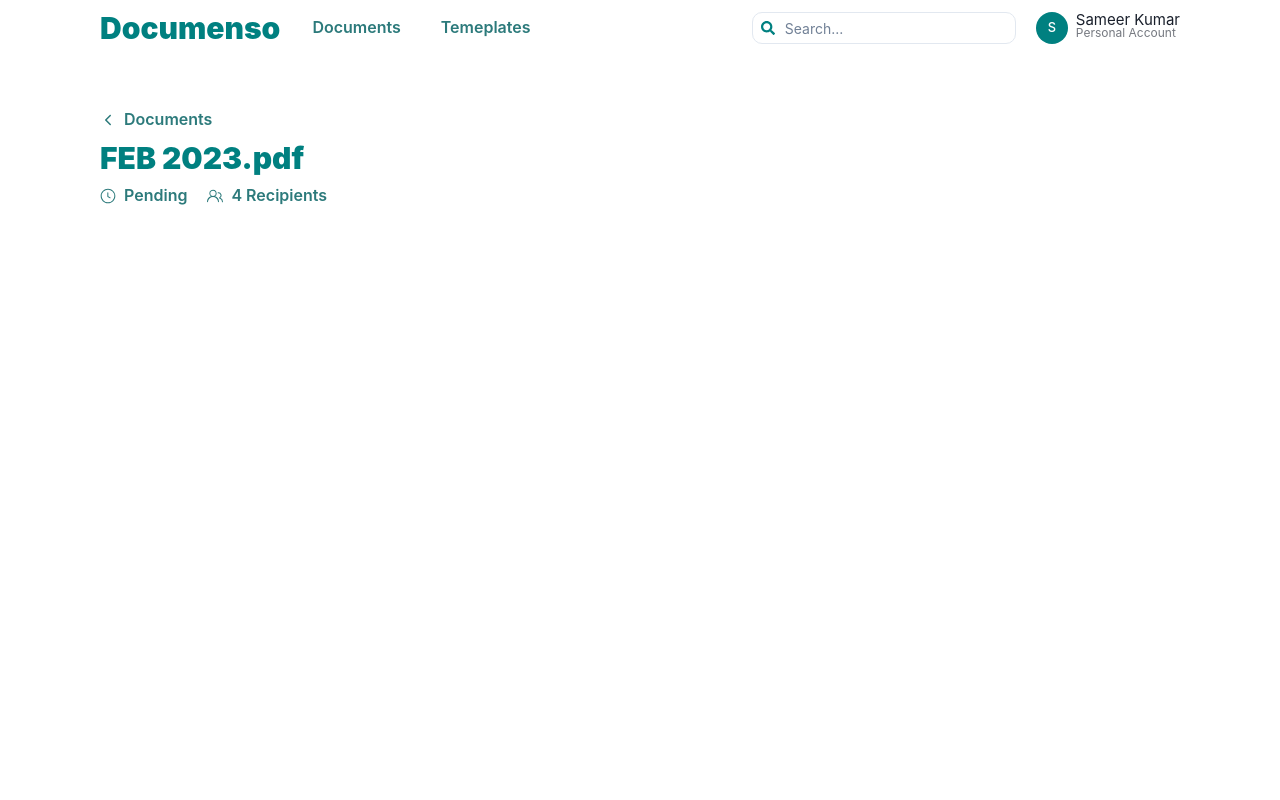
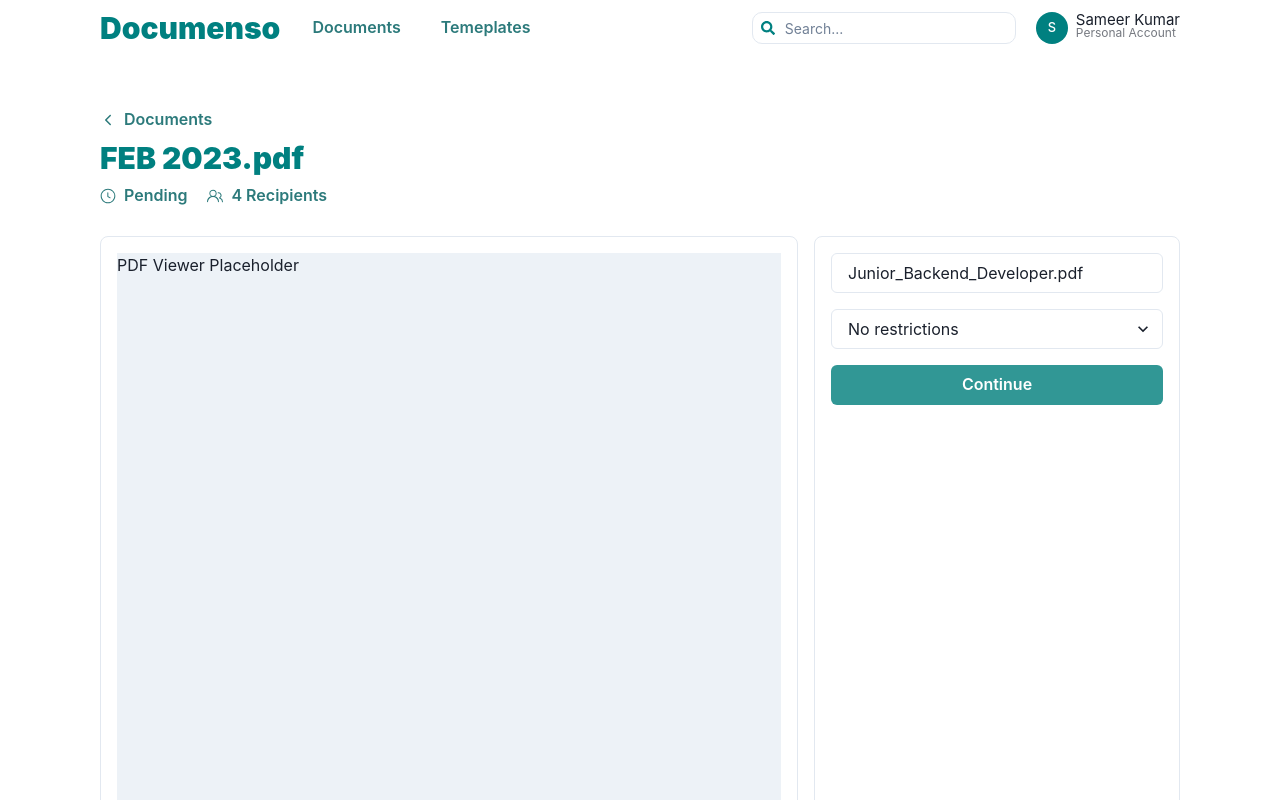
Before and after one commit to SameerTheProgrammer/PSE_documenso_ui, a React (Vite) app: page /document/edit/doc1 in a window 1280 px wide. Shown: the top 800 px of the page. Built offline with nearby package versions, Linux system fonts and the light colour scheme.

Commit message:
add basic layout of edit document page

```diff
--- a/src/pages/DocumentEditPage.tsx
+++ b/src/pages/DocumentEditPage.tsx
@@ -1,6 +1,9 @@
 import {
     Flex,
     Box,
+    Stack,
+    Input,
+    Select,
     Button,
     Heading,
     Link as ChakraLink,
@@ -114,6 +117,35 @@ const DocumentEdit = () => {
                     </Popover>
                 </Flex>
             </Box>
+
+            <Flex height="100vh">
+                {/* Left Side: PDF Viewer */}
+                <Box flex="2" borderWidth="1px" borderRadius="lg" overflow="hidden" padding="4">
+                    {/* Replace with actual PDF viewer component */}
+                    <Box height="100%" backgroundColor="gray.100">
+                        PDF Viewer Placeholder
+                    </Box>
+                </Box>
+
+                {/* Right Side: Configuration Panel */}
+                <Box
+                    flex="1"
+                    borderWidth="1px"
+                    borderRadius="lg"
+                    overflow="hidden"
+                    padding="4"
+                    marginLeft="4"
+                >
+                    <Stack spacing="4">
+                        <Input placeholder="Title" defaultValue="Junior_Backend_Developer.pdf" />
+                        <Select>
+                            <option value="no_restrictions">No restrictions</option>
+                            <option value="required_account">Required account</option>
+                        </Select>
+                        <Button colorScheme="teal">Continue</Button>
+                    </Stack>
+                </Box>
+            </Flex>
         </Flex>
     );
 };
```
